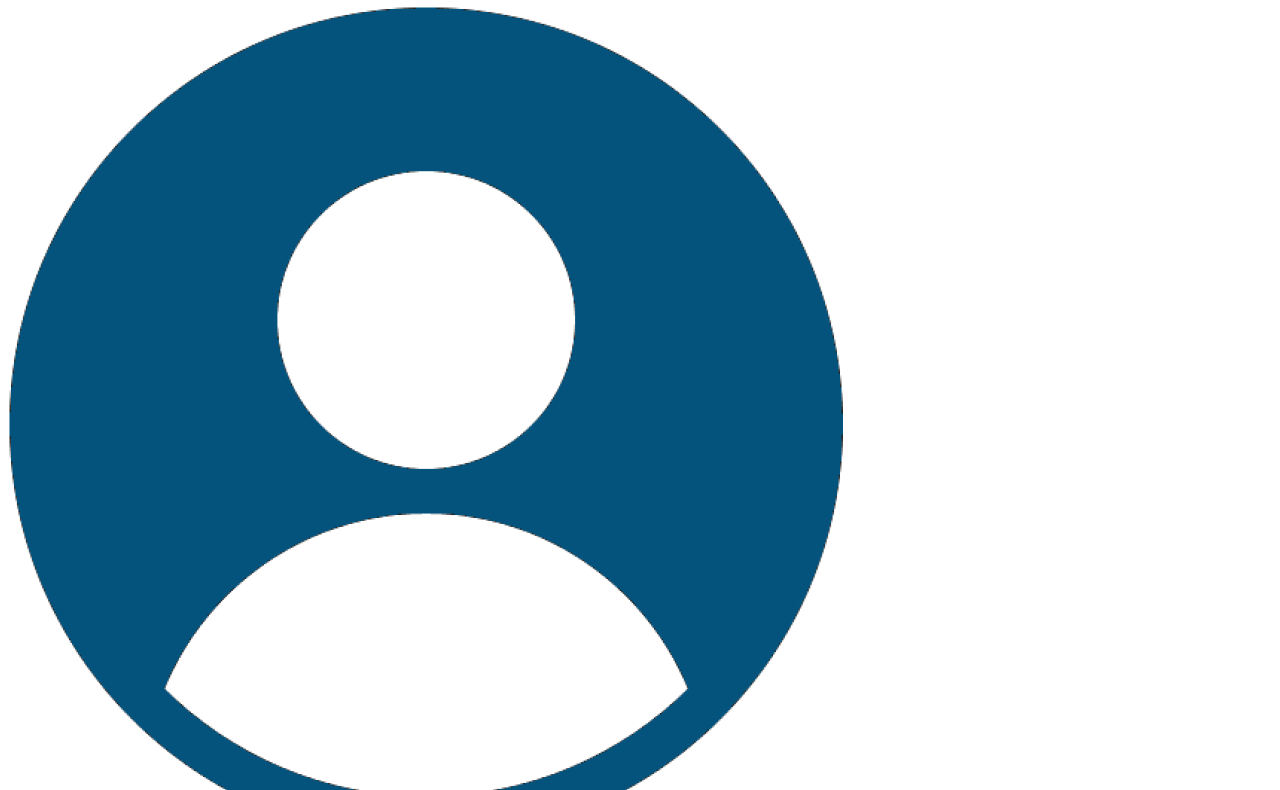
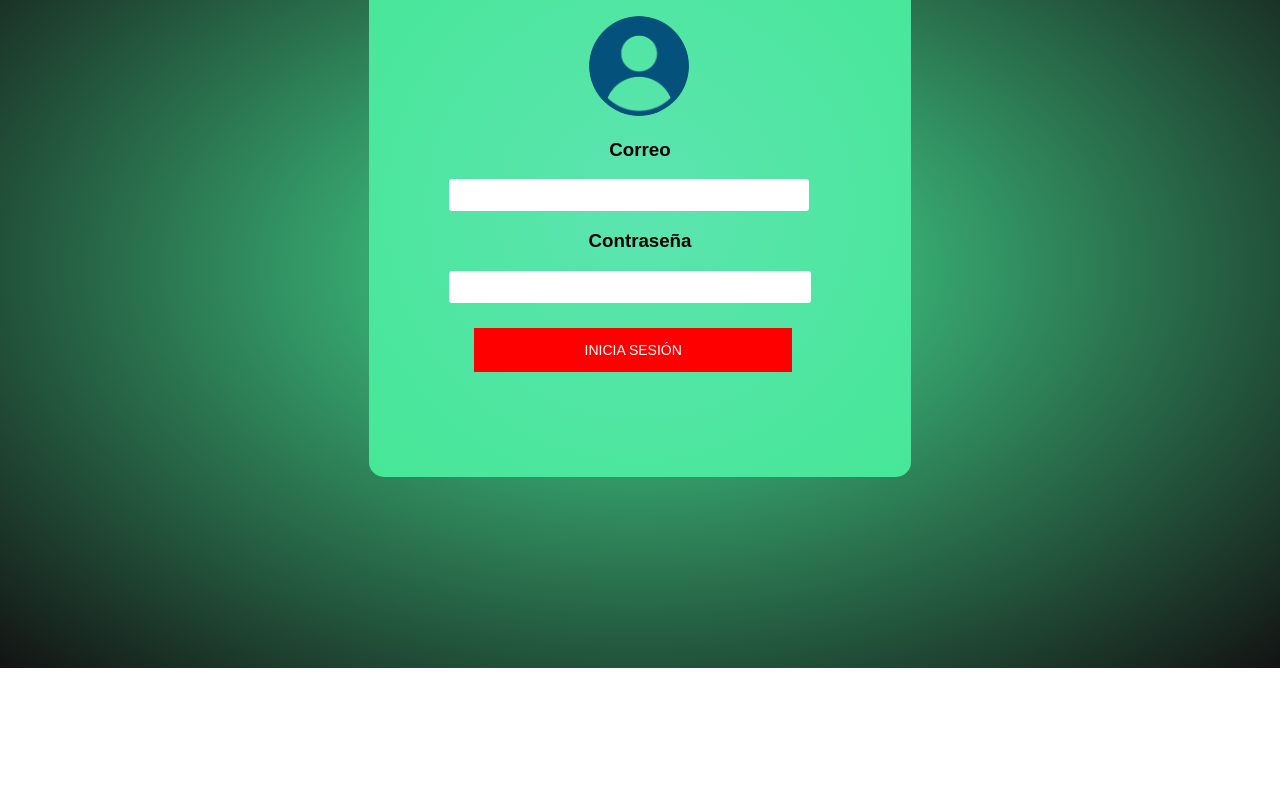
Before and after one commit to FirebirdDrive/AgendaWeb2016579, a plain HTML site: page index.html in a window 1280 px wide. Shown: the part 132-922 px from the top of the page. After the commit the page ends 800 px from the top, so only its background shows below. Drawn offline with Linux system fonts and the light colour scheme.

Commit message:
Update 2 - Login

```diff
--- /dev/null
+++ b/CSS/index.css
@@ -0,0 +1,78 @@
+html {
+  background: radial-gradient(#46e797,#131313);
+
+}
+
+body {
+  font-family: 'Montserrat', sans-serif;
+  height: 100vh;
+  margin: 0;
+  padding: 0;
+}
+
+a {
+  color: #92badd;
+  display:inline-block;
+  text-decoration: none;
+  font-weight: 400;
+}
+
+h2 {
+  text-align: center;
+  font-size: 16px;
+  font-weight: 600;
+  text-transform: uppercase;
+  display:inline-block;
+  margin: 40px 8px 10px 8px;
+  color: #cccccc;
+}
+h3 {
+  text-align: center;
+}
+
+.Login{
+      width: 382px;
+      overflow: hidden;
+      margin: auto;
+      margin: 20 0 0 450px;
+      padding: 80px;
+      background: radial-gradient(#5ce4b0,#46e797);
+      border-radius: 15px ;
+}
+
+#correo{
+    width: 350px;
+    height: 30px;
+    border: none;
+    border-radius: 3px;
+    padding-left: 8px;
+}
+
+#pass{
+    width: 350px;
+    height: 30px;
+    border: none;
+    border-radius: 3px;
+    padding-left: 10px;
+}
+
+#btn-sucess{
+    background-color: red;
+    color: white;
+    padding: 1em 7.9em;
+    text-decoration: none;
+    text-transform: uppercase;
+    margin: 25px;
+    font-size: 14px;
+}
+
+img{
+  grid-row: 2/3;
+  grid-column: 4/5;
+  height: 100px;
+  object-fit: cover;
+  align-self: center;
+  justify-self: center;
+  border-radius: 50%;
+  margin-left: 140px;
+}
--- a/index.html
+++ b/index.html
@@ -4,19 +4,19 @@
     <meta charset="UTF-8">
     <meta name="viewport" content="width=device-width, initial-scale=1.0">
     <title>Inicia sesión</title>
+    <link rel="stylesheet" href="css/index.css">
 </head>
 <body>
-    <div class="Welcome">
-        <h1> Bienvenido al sistema</h1>
-        <h1> Inicia sesión </h1>
+        <h2> Bienvenido al sistema,</h2>
+        <h2> Inicia sesión </h2>
+    <div class="Login">
         <img src="img/user.png" alt="">
+        <h3> Correo </h3>
+        <input type="email" name="email" id="correo">
+        <h3> Contraseña</h3>
+        <input type="password" name="pass" id="pass">
+        <a href="contactos.html" id="btn-sucess">Inicia sesión</a>
     </div>
-    <div class="Login">
-        <h3> Correo </h3>
-        <input type="email" name="email">
-        <h3> Contraseña</h3>
-        <input type="password" name="pass">
-        <a href="contactos.html" class="btn-success">Inicia sesión</a>
-    </div>
+    </section>
 </body>
 </html>
```
